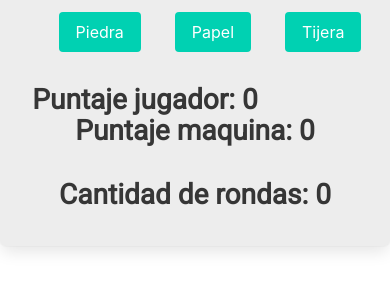
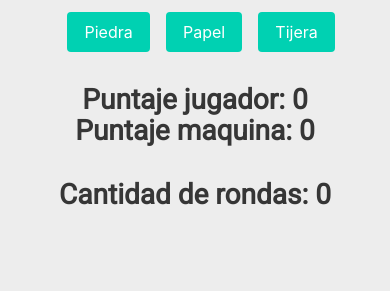
Before and after one commit to agustinmigliorero/Piedra-Papel-Tijera-BrainJS, a plain HTML site: page index.html in a window 390 px wide. Shown: the part 215-506 px from the top of the page. Drawn offline with Linux system fonts and the light colour scheme.

Commit message:
Arreglos Responsive

```diff
--- a/index.html
+++ b/index.html
@@ -20,7 +20,7 @@
             <button id="piedra" class="button is-primary">Piedra</button>
             <button id="papel" class="button is-primary">Papel</button>
             <button id="tijera" class="button is-primary">Tijera</button>
-            <h2>Puntaje jugador: <span id="puntaje-jugador">0</span> Puntaje maquina: <span id="puntaje-maquina">0</span></h2>
+            <h2> <span class="puntaje-jugador-uno"> Puntaje jugador: <span id="puntaje-jugador">0</span></span> Puntaje maquina: <span id="puntaje-maquina">0</span></h2>
             <h2></h2>
             <h2>Cantidad de rondas: <span id="cantidad-rondas">0</span></h2>
           </div>
--- a/main.css
+++ b/main.css
@@ -16,3 +16,22 @@ body {
 .button.is-primary {
     margin-left: 30px;
 }
+
+@media screen and (max-width: 650px) {
+    .container-game {
+        /* width: 100vh; */
+        height: 100vh;
+    }
+
+    .button.is-primary {
+        margin-left: 3.5%;
+    }
+
+    #puntaje-jugador {
+        margin-right: 0%;
+    }
+
+    .puntaje-jugador-uno {
+        display: block;
+    }
+}
```
